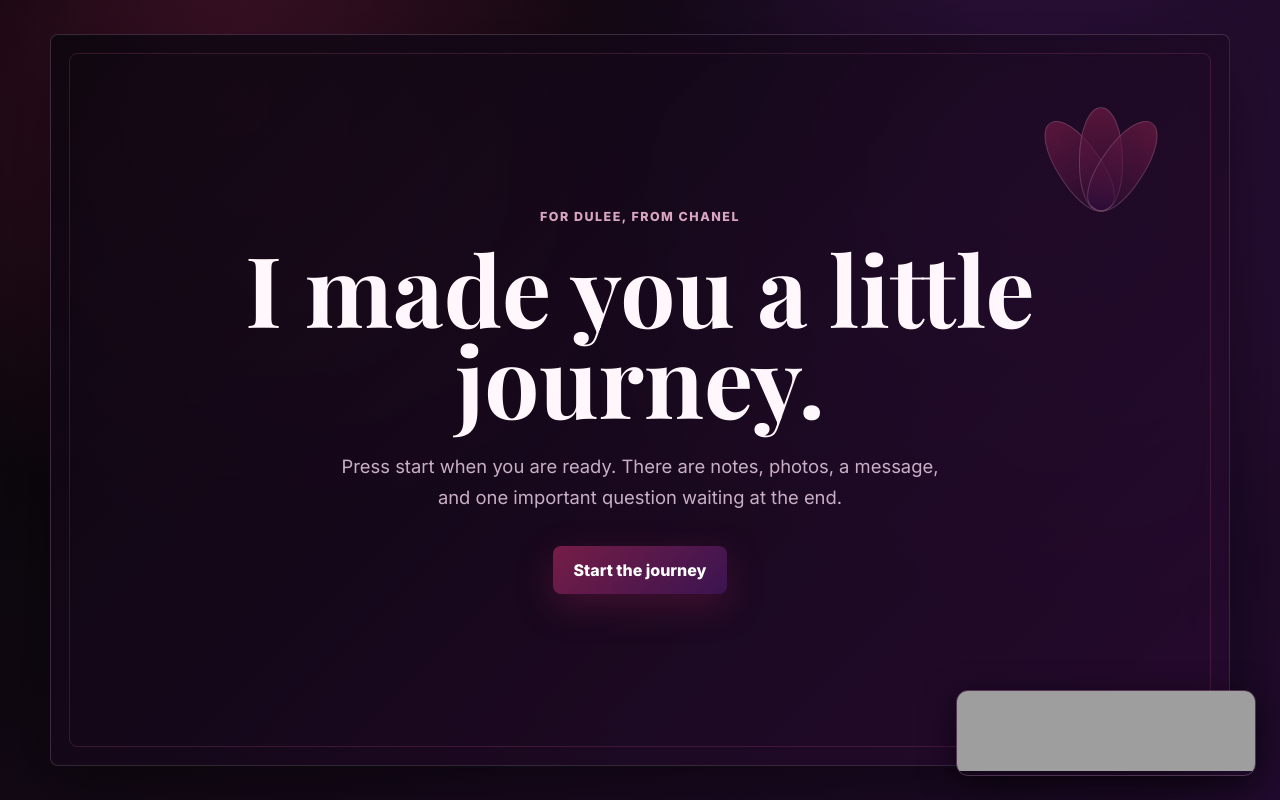
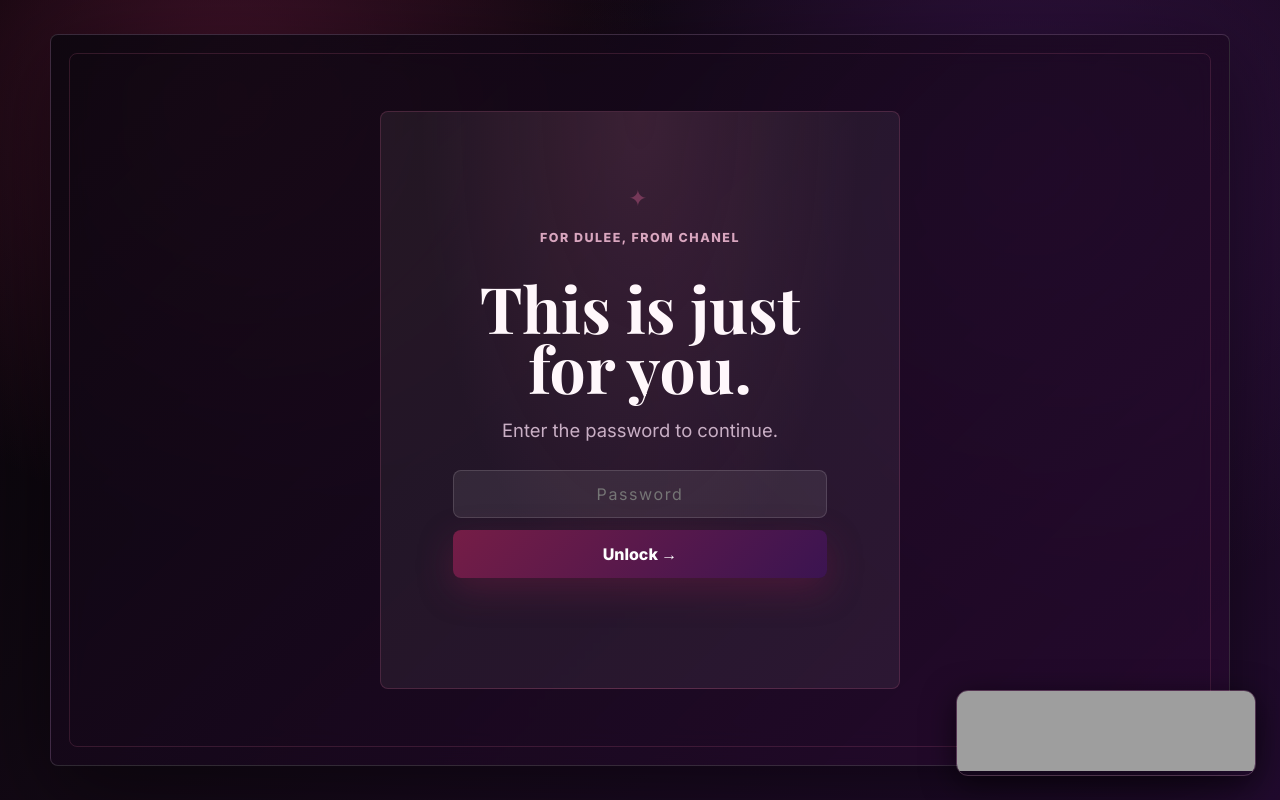
Before and after one commit to shez4/for-dulee, a plain HTML site: page index.html in a window 1280 px wide. Drawn offline with nearby package versions, Linux system fonts and the light colour scheme; grey boxes are pictures that could not be loaded.

Commit message:
Add password lock screen for Dulee2026
Co-Authored-By: Claude Sonnet 4.6 <noreply@anthropic.com>

```diff
--- a/index.html
+++ b/index.html
@@ -14,7 +14,28 @@
   </head>
   <body>
     <main class="site-shell">
-      <section class="hero panel active" id="intro" aria-labelledby="intro-title">
+      <section class="panel lock-screen active" id="lock-screen" aria-labelledby="lock-title">
+        <div class="lock-card">
+          <span class="lock-ornament" aria-hidden="true">✦</span>
+          <p class="eyebrow">For Dulee, from Chanel</p>
+          <h2 id="lock-title">This is just for you.</h2>
+          <p class="lock-lede">Enter the password to continue.</p>
+          <div class="lock-form">
+            <input
+              class="lock-input"
+              id="lock-input"
+              type="password"
+              placeholder="Password"
+              autocomplete="current-password"
+              aria-label="Password"
+            />
+            <button class="primary-action lock-submit" id="lock-submit" type="button">Unlock →</button>
+          </div>
+          <p class="lock-error" id="lock-error" aria-live="polite"></p>
+        </div>
+      </section>
+
+      <section class="hero panel" id="intro" aria-labelledby="intro-title">
         <div class="lily-mark" aria-hidden="true">
           <span></span><span></span><span></span>
         </div>
--- a/script.js
+++ b/script.js
@@ -1,4 +1,5 @@
 const panels = {
+  lockScreen: document.querySelector("#lock-screen"),
   intro: document.querySelector("#intro"),
   journey: document.querySelector("#journey"),
   finale: document.querySelector("#finale"),
@@ -58,6 +59,39 @@ function showPanel(panelName) {
   Object.values(panels).forEach((panel) => panel.classList.remove("active"));
   panels[panelName].classList.add("active");
 }
+
+const PASS_HASH = "a772c53d4c37cc18a687078f97ba62e59e64e0550805b6c27c8c09e3f5afabcf";
+
+async function hashInput(input) {
+  const encoded = new TextEncoder().encode(input);
+  const buffer = await crypto.subtle.digest("SHA-256", encoded);
+  return Array.from(new Uint8Array(buffer))
+    .map((b) => b.toString(16).padStart(2, "0"))
+    .join("");
+}
+
+async function attemptUnlock() {
+  const input = document.querySelector("#lock-input").value;
+  const hash = await hashInput(input);
+  if (hash === PASS_HASH) {
+    sessionStorage.setItem("unlocked", "1");
+    showPanel("intro");
+  } else {
+    document.querySelector("#lock-error").textContent = "Wrong password. Try again.";
+    document.querySelector("#lock-input").value = "";
+    document.querySelector("#lock-input").focus();
+  }
+}
+
+if (sessionStorage.getItem("unlocked") === "1") {
+  showPanel("intro");
+}
+
+document.querySelector("#lock-submit").addEventListener("click", attemptUnlock);
+document.querySelector("#lock-input").addEventListener("keydown", (e) => {
+  if (e.key === "Enter") attemptUnlock();
+  document.querySelector("#lock-error").textContent = "";
+});
 
 function renderStep() {
   steps.forEach((step, index) => step.classList.toggle("active", index === currentStep));
--- a/styles.css
+++ b/styles.css
@@ -718,6 +718,79 @@ p {
   animation: finaleEnter 600ms 650ms cubic-bezier(0.22, 1, 0.36, 1) both;
 }
 
+.lock-screen {
+  align-items: center;
+  justify-content: center;
+  text-align: center;
+}
+
+.lock-card {
+  position: relative;
+  z-index: 1;
+  display: flex;
+  flex-direction: column;
+  align-items: center;
+  gap: 16px;
+  width: min(520px, 100%);
+  padding: clamp(36px, 6vw, 72px);
+  border-radius: 8px;
+  border: 1px solid rgba(169, 79, 119, 0.28);
+  background:
+    radial-gradient(ellipse at 50% 0%, rgba(169, 79, 119, 0.18) 0%, transparent 60%),
+    rgba(255, 247, 251, 0.06);
+}
+
+.lock-ornament {
+  font-size: 1.4rem;
+  color: var(--lily);
+  opacity: 0.55;
+  letter-spacing: 0.2em;
+}
+
+.lock-lede {
+  color: var(--muted);
+  margin: 0;
+}
+
+.lock-form {
+  display: flex;
+  flex-direction: column;
+  gap: 12px;
+  width: 100%;
+  margin-top: 8px;
+}
+
+.lock-input {
+  width: 100%;
+  min-height: 48px;
+  padding: 0 16px;
+  border-radius: 8px;
+  border: 1px solid var(--line);
+  background: rgba(255, 247, 251, 0.08);
+  color: var(--ink);
+  font: inherit;
+  font-size: 1rem;
+  text-align: center;
+  letter-spacing: 0.1em;
+  outline: none;
+  transition: border-color 180ms ease;
+}
+
+.lock-input:focus {
+  border-color: rgba(169, 79, 119, 0.72);
+}
+
+.lock-submit {
+  width: 100%;
+}
+
+.lock-error {
+  min-height: 22px;
+  font-size: 0.88rem;
+  color: var(--gold);
+  margin: 0;
+}
+
 @media (min-width: 900px) {
   .step-card.active {
     min-height: 500px;
```
